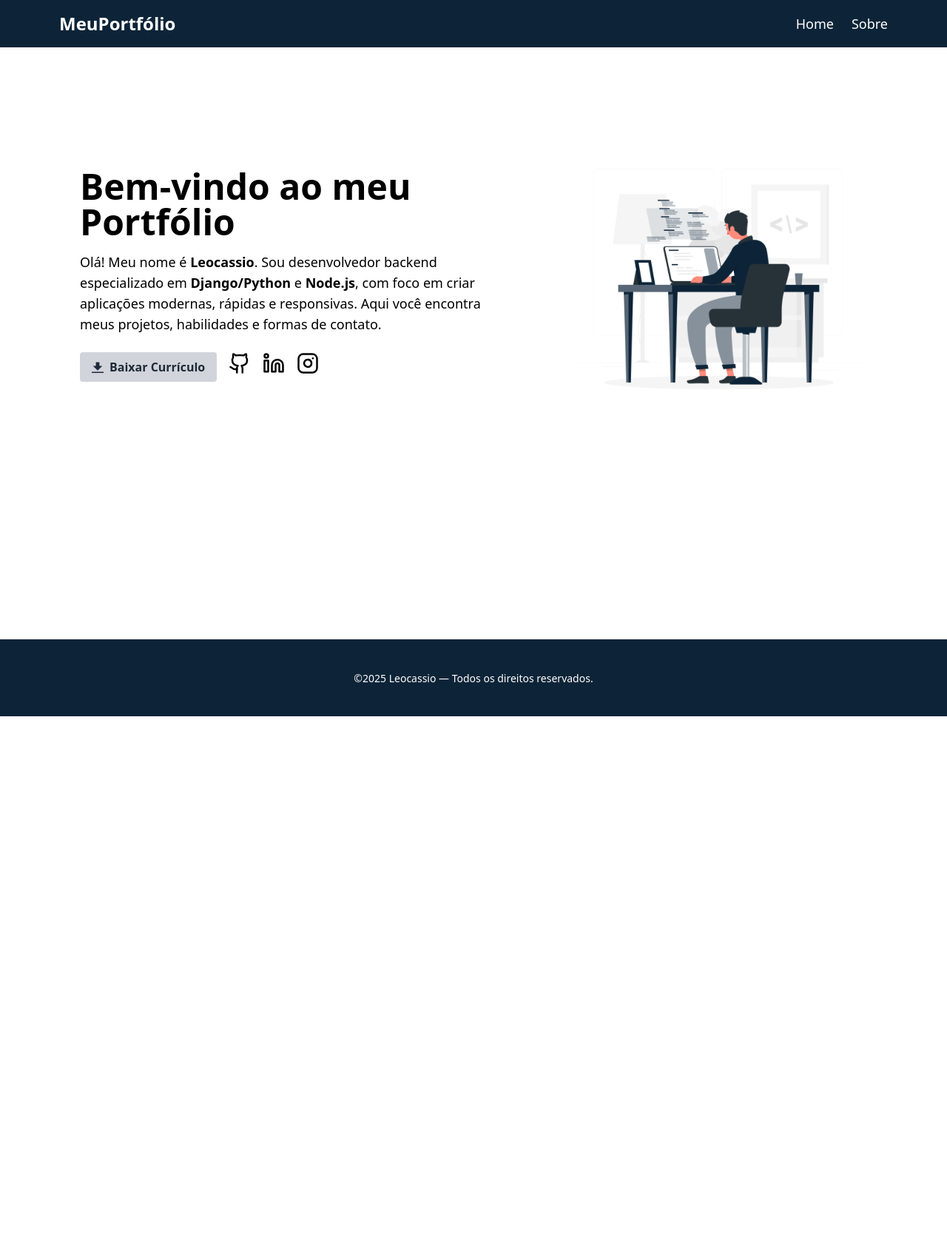
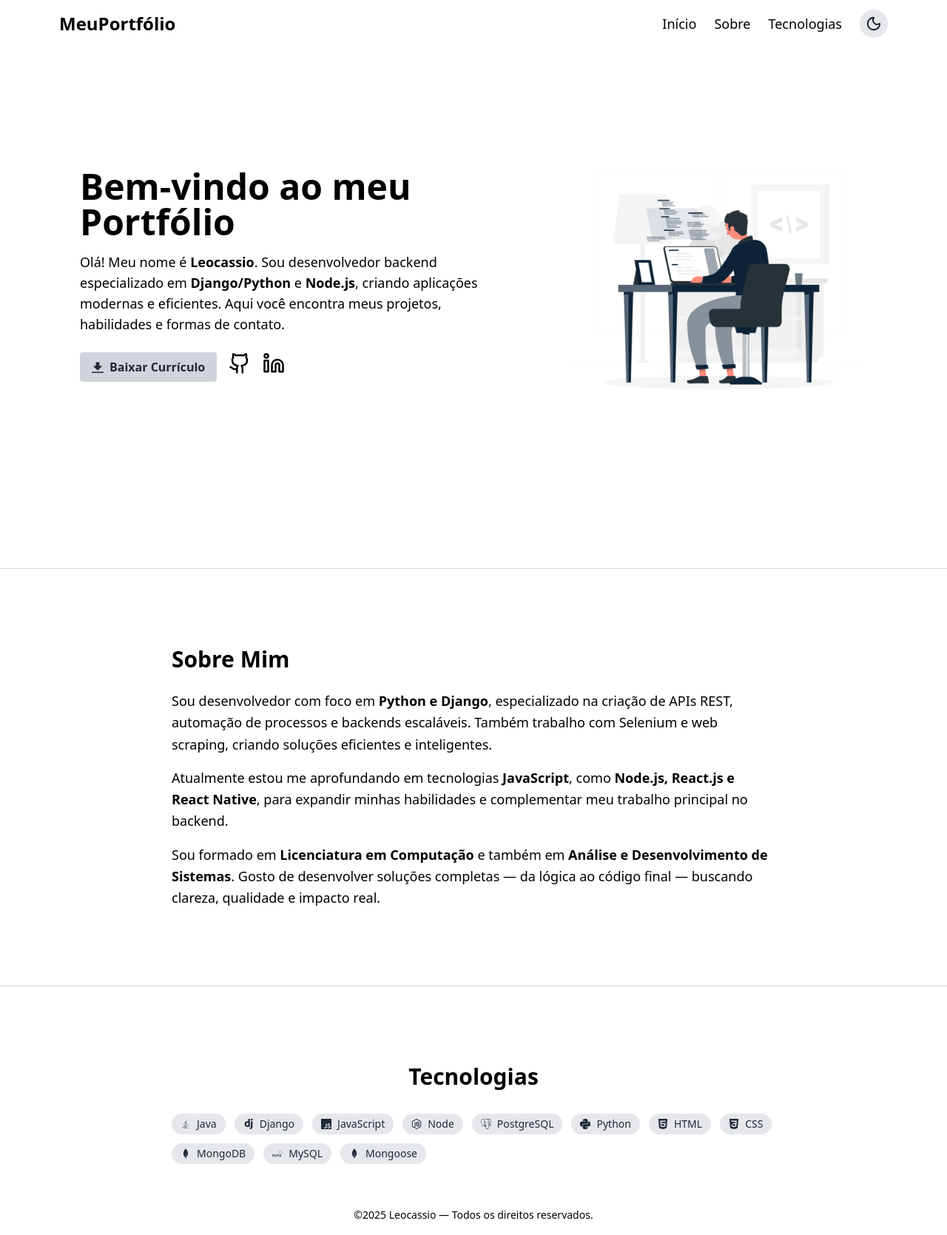
Before and after one commit to leocassiosilva/portifolio-react, a React (Create React App) app: page / in a window 1280 px wide. Shown: the whole page at 74% size. Before the commit the page ends 968 px from the top, so only its background shows below. Built offline with nearby package versions, Linux system fonts and the light colour scheme; the HTML template or start-up script is replaced by a standard one.

Commit message:
feature:theme toggle

```diff
--- a/package.json
+++ b/package.json
@@ -12,6 +12,7 @@
     "lucide-react": "^0.556.0",
     "react": "^19.2.1",
     "react-dom": "^19.2.1",
+    "react-icons": "^5.5.0",
     "react-router-dom": "^7.10.1",
     "react-scripts": "5.0.1",
     "web-vitals": "^2.1.4"
--- a/src/App.js
+++ b/src/App.js
@@ -14,7 +14,7 @@ function App() {
       <Router>
         <Navbar />
 
-        <div className="bg-[#0d2438] flex-grow">
+        <div className="flex-grow bg-white dark:bg-[#0d2438]">
           <Container>
             <Routes>
               <Route path="/" element={<Home />} />
--- a/src/components/layout/Footer.js
+++ b/src/components/layout/Footer.js
@@ -1,7 +1,7 @@
 function Footer() {
   return (
-    <footer className="bg-[#0d2438] text-white py-10">
-      <div className="max-w-6xl mx-auto px-8 text-center">
+    <footer className=" dark:bg-primary text-black dark:text-white py-4">
+      <div className="max-w-6xl mx-auto px-4 text-center">
         <span className="text-sm">©2025 Leocassio — Todos os direitos reservados.</span>
       </div>
     </footer>
--- a/src/components/layout/Navbar.js
+++ b/src/components/layout/Navbar.js
@@ -1,12 +1,13 @@
 import { useState } from "react";
 import { Link } from "react-router-dom";
 import { Menu, X } from "lucide-react";
+import ThemeToggle from "./../ThemeToggle";
 
 function Navbar() {
   const [open, setOpen] = useState(false);
 
   return (
-    <nav className="bg-[#0d2438] text-white shadow-md">
+  <nav className="bg-white dark:bg-primary text-black dark:text-white shadow-md">
       <div className="max-w-6xl mx-auto px-4">
         <div className="flex justify-between items-center h-16">
 
@@ -17,10 +18,25 @@ function Navbar() {
 
           {/* Menu Desktop */}
           <div className="hidden md:flex gap-6 text-lg">
-            <Link to="/" className="hover:text-gray-200">Home</Link>
-            <Link to="/sobre" className="hover:text-gray-200">Sobre</Link>
-            {/* <Link to="/projetos" className="hover:text-gray-200">Projetos</Link> */}
-            {/* <Link to="/contato" className="hover:text-gray-200">Contato</Link> */}
+            <button onClick={() => document.getElementById("inicio").scrollIntoView({behavior:"smooth"})}
+            className="hover:text-gray-200">Início</button>
+            <button
+              onClick={() => document.getElementById("sobre").scrollIntoView({ behavior: "smooth" })}
+              className="hover:text-gray-200"
+            >
+              Sobre
+            </button>
+
+             <button
+              onClick={() => document.getElementById("tecnologias").scrollIntoView({ behavior: "smooth" })}
+              className="hover:text-gray-200"
+            >
+                Tecnologias
+            </button>
+
+
+            <ThemeToggle />
+
           </div>
 
           {/* Botão Mobile */}
@@ -35,11 +51,23 @@ function Navbar() {
 
       {/* Menu Mobile */}
       {open && (
-        <div className="md:hidden bg-[#0d2438] px-4 pb-4 flex flex-col gap-4 text-lg">
-          <Link to="/" onClick={() => setOpen(false)}>Home</Link>
-          <Link to="/sobre" onClick={() => setOpen(false)}>Sobre</Link>
-          {/* <Link to="/projetos" onClick={() => setOpen(false)}>Projetos</Link> */}
-          {/* <Link to="/contato" onClick={() => setOpen(false)}>Contato</Link> */}
+        <div className="md:hidden bg-secondary dark:bg-secondary-dark text-black dark:text-white px-4 pb-4 flex flex-col gap-4 text-lg">
+          <button onClick={() => document.getElementById("inicio").scrollIntoView({behavior:"smooth"})}
+            className="hover:text-gray-200">Início</button>
+          <button
+              onClick={() => document.getElementById("sobre").scrollIntoView({ behavior: "smooth" })}
+              className="hover:text-gray-200"
+            >
+              Sobre
+          </button>
+          <button
+              onClick={() => document.getElementById("tecnologias").scrollIntoView({ behavior: "smooth" })}
+              className="hover:text-gray-200"
+            >
+              Tecnologias
+          </button>
+
+          <ThemeToggle />
         </div>
       )}
     </nav>
--- a/src/components/pages/Home.js
+++ b/src/components/pages/Home.js
@@ -3,27 +3,48 @@ import { motion } from "framer-motion";
 import minhaFoto from "../../assets/img/Programming-rafiki.png";
 import curriculoPDF from "../../assets/curriculo/francisco_leocassio.pdf";
 import { Github, Linkedin, Instagram } from "lucide-react";
-import ThemeToggle from "../../components/ThemeToggle";
+import { DiJava } from "react-icons/di"; // Java
+import { SiDjango, SiJavascript, SiNodedotjs, SiPostgresql, SiPython, SiReact, SiHtml5, SiCss3, SiMongodb, SiMysql } from "react-icons/si";
 
 function Home() {
+
+  const tecnologiasPassadas = [
+    { name: "Java", icon: <DiJava /> },
+    { name: "Django", icon: <SiDjango /> },
+    { name: "JavaScript", icon: <SiJavascript /> },
+    { name: "Node", icon: <SiNodedotjs /> },
+    { name: "PostgreSQL", icon: <SiPostgresql /> },
+    { name: "Python", icon: <SiPython /> },
+    { name: "HTML", icon: <SiHtml5 /> },
+    { name: "CSS", icon: <SiCss3 /> },
+    { name: "MongoDB", icon: <SiMongodb /> },
+    { name: "MySQL", icon: <SiMysql /> },
+    { name: "Mongoose", icon: <SiMongodb /> },
+  ];
 
   useEffect(() => {
     document.title = "Home | Meu Portfólio";
   }, []);
 
   function handleDownload() {
-    const link = document.createElement('a');
+    const link = document.createElement("a");
     link.href = curriculoPDF;
-    link.download = 'seu-curriculo.pdf';
+    link.download = "seu-curriculo.pdf";
     link.click();
   }
 
   return (
-  <div className="flex flex-col md:flex-row items-center justify-center gap-16 px-10 py-20 min-h-[80vh]">
-    {/* <div className="absolute top-5 right-5">
-      <ThemeToggle />
-    </div> */}
-    {/* CONTAINER DO TEXTO */}
+    <div className="w-full">
+
+      {/* ============================
+          SEÇÃO 1 — APRESENTAÇÃO
+      ============================ */}
+      <section
+        id="inicio"
+        className="flex flex-col md:flex-row items-center justify-center gap-16 px-10 py-8 min-h-[80vh]"
+      >
+
+        {/* TEXTO */}
         <div className="md:w-1/2 flex justify-center">
           <motion.div
             initial={{ opacity: 0, x: -50 }}
@@ -37,9 +58,12 @@ function Home() {
 
             <p className="text-lg max-w-xl mb-6">
               Olá! Meu nome é <strong>Leocassio</strong>.
-          Sou desenvolvedor backend especializado em <strong>Django/Python</strong> e <strong>Node.js</strong>, com foco em criar aplicações modernas, rápidas e responsivas.
+              Sou desenvolvedor backend especializado em <strong>Django/Python</strong> e <strong>Node.js</strong>,
+              criando aplicações modernas e eficientes.
               Aqui você encontra meus projetos, habilidades e formas de contato.
             </p>
+
+            {/* BOTÕES E ÍCONES */}
             <div className="flex justify-center md:justify-start space-x-4 mb-6">
               <motion.button
                 whileHover={{ scale: 1.1 }}
@@ -56,33 +80,20 @@ function Home() {
                 </svg>
                 <span>Baixar Currículo</span>
               </motion.button>
-          <a href="#"
-            target="_blank"
-            rel="noopener noreferrer"
-            className="hover:scale-110 transition-transform"
-          >
+
+              <a href="https://github.com/leocassiosilva" className="hover:scale-110 transition-transform">
                 <Github size={30} />
               </a>
-          <a href="#"
-            target="_blank"
-            rel="noopener noreferrer"
-            className="hover:scale-110 transition-transform"
-          >
+
+              <a href="https://www.linkedin.com/in/leocassio-silva/" className="hover:scale-110 transition-transform">
                 <Linkedin size={30} />
-          </a>
-          <a href="#"
-              target="_blank"
-              rel="noopener noreferrer"
-              className="hover:scale-110 transition-transform"
-            >
-          <Instagram size={30} />
               </a>
             </div>
 
           </motion.div>
         </div>
 
-    {/* CONTAINER DA IMAGEM */}
+        {/* IMAGEM */}
         <div className="md:w-1/3 flex justify-center">
           <motion.div
             initial={{ opacity: 0, x: 50 }}
@@ -91,13 +102,84 @@ function Home() {
           >
             <img
               src={minhaFoto}
-          alt="Foto de Leocassio"
-        className="transition-transform duration-300 hover:scale-110"/>
+              alt="Ilustração Programação"
+              className="transition-transform duration-300 hover:scale-110"
+            />
           </motion.div>
         </div>
+      </section>
+
+      <hr className="border-gray-300 my-16 dark:border-gray-600" />
+
+
+      {/* ============================
+          SEÇÃO 2 — SOBRE MIM
+      ============================ */}
+      <section
+        id="sobre"
+        className="flex flex-col justify-center px-10 py-10 max-w-4xl mx-auto"
+      >
+        <h1 className="text-3xl font-bold mb-6">Sobre Mim</h1>
+
+        <p className="text-lg mb-4 leading-relaxed">
+          Sou desenvolvedor com foco em <strong>Python e Django</strong>, especializado na criação
+          de APIs REST, automação de processos e backends escaláveis. Também trabalho com Selenium
+          e web scraping, criando soluções eficientes e inteligentes.
+        </p>
+
+        <p className="text-lg mb-4 leading-relaxed">
+          Atualmente estou me aprofundando em tecnologias <strong>JavaScript</strong>, como
+          <strong> Node.js, React.js e React Native</strong>, para expandir minhas habilidades e
+          complementar meu trabalho principal no backend.
+        </p>
+
+        <p className="text-lg leading-relaxed">
+          Sou formado em <strong>Licenciatura em Computação</strong> e também em
+          <strong> Análise e Desenvolvimento de Sistemas</strong>.
+          Gosto de desenvolver soluções completas — da lógica ao código final — buscando clareza,
+          qualidade e impacto real.
+        </p>
+      </section>
+
+      <hr className="border-gray-300 my-16 dark:border-gray-600" />
+
+
+
+      {/* ============================ Tecnologias =========================== */}
+      <section
+        id="tecnologias"
+        className="flex flex-col justify-center px-10 py-10 max-w-4xl mx-auto">
+        <h2 className="text-3xl font-bold mb-8 text-center">Tecnologias</h2>
+
+        <div className="flex flex-wrap gap-3">
+          {tecnologiasPassadas.map((tech, index) => (
+            <span key={index} className="flex items-center gap-2 bg-gray-200 dark:bg-gray-700 text-gray-800 dark:text-gray-200 px-3 py-1 rounded-full text-sm">
+              {tech.icon} {tech.name}
+            </span>
+          ))}
+        </div>
+
+      </section>
+
+
+      {/* <section id="artigos" className="max-w-6xl mx-auto px-4 py-16">
+        <h2 className="text-3xl font-bold mb-8 text-center">Artigos Publicados</h2>
+        <div className="grid md:grid-cols-2 lg:grid-cols-3 gap-6"> */}
+          {/* Exemplo de card */}
+          {/* <div className="bg-white dark:bg-[#374151] shadow-md p-4 rounded">
+            <h3 className="font-semibold text-lg mb-2">Título do Artigo</h3>
+            <p className="text-sm mb-2">Evento/Periódico</p>
+            <p className="text-gray-600 dark:text-gray-300 text-sm">Resumo curto do artigo ou descrição.</p>
+            <a href="#" className="text-blue-500 mt-2 inline-block hover:underline">Ver artigo</a>
+          </div> */}
+
+          {/* Repetir para outros artigos */}
+        {/* </div>
+      </section> */}
+
+
 
     </div>
-
   );
 }
 
--- a/tailwind.config.js
+++ b/tailwind.config.js
@@ -1,8 +1,17 @@
 /** @type {import('tailwindcss').Config} */
-export default {
-  content: ["./src/**/*.{html,js}"],
+module.exports = {
+  darkMode: 'class', // <--- isso é essencial
+  content: [
+    "./src/**/*.{js,jsx,ts,tsx}",
+  ],
   theme: {
-    extend: {},
+    extend: {
+        colors: {
+        primary: '#0d2438',
+        secondary: '#f5f5f5',
+        'secondary-dark': '#1a2a3b',
+      },
+    },
   },
   plugins: [],
 }
```
Also changed, not shown: src/components/ThemeToggle.js (+11 -12 lines), 1 other file (tests, documents, lock files or other folders). Lines whose indentation alone changed are shown as unchanged.
